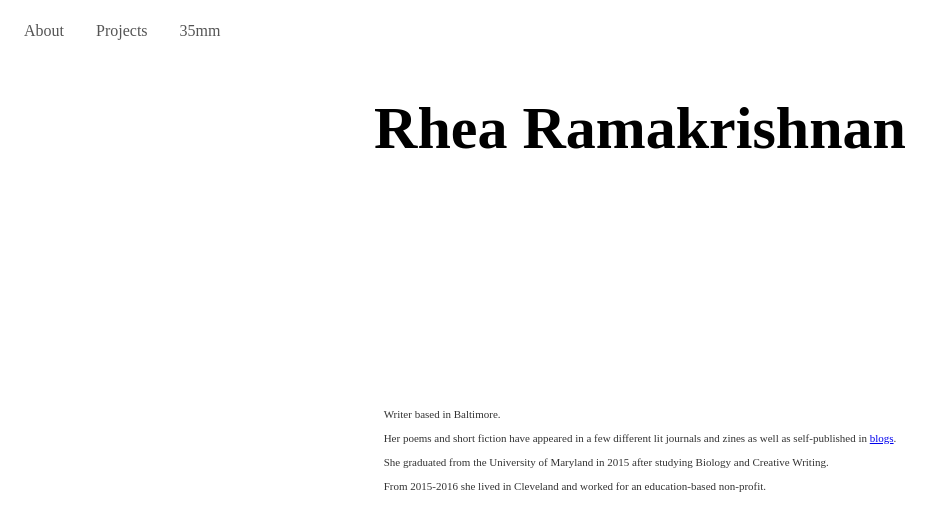
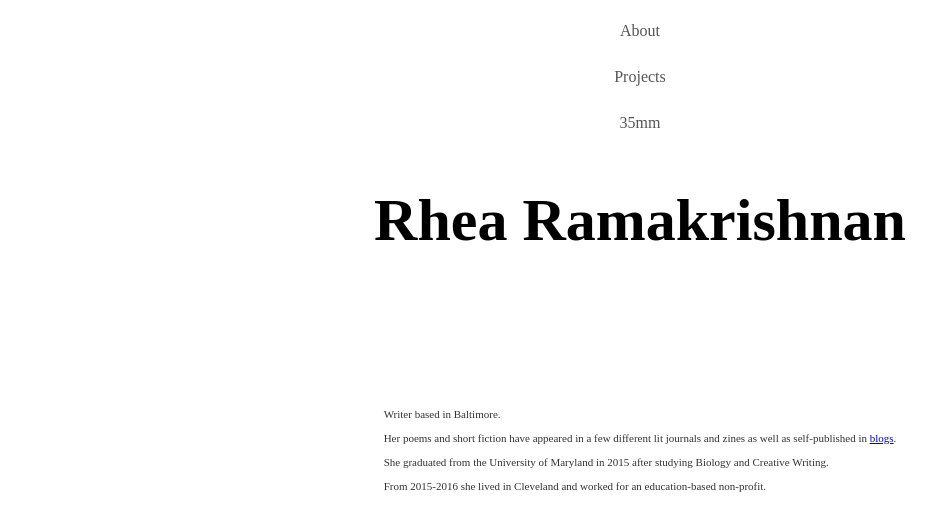
Before and after one commit to reram/reram.github.io, a Jekyll site: the page built from index.html, in a window 1280 px wide. Shown: the top 531 px of the page, without its empty margins (0-942 px from the left). Built offline with Jekyll 4.4.1, drawn with Linux system fonts in a browser that asks for light colours.

Commit message:
Update page.html

```diff
--- a/_layouts/page.html
+++ b/_layouts/page.html
@@ -37,10 +37,11 @@
     padding: 0;
     overflow: hidden;
     background-color: #FFF;
+    text-align: center;
 }
 
 li {
-    float: left;
+    float: none;
 }
 
 li a {
```
